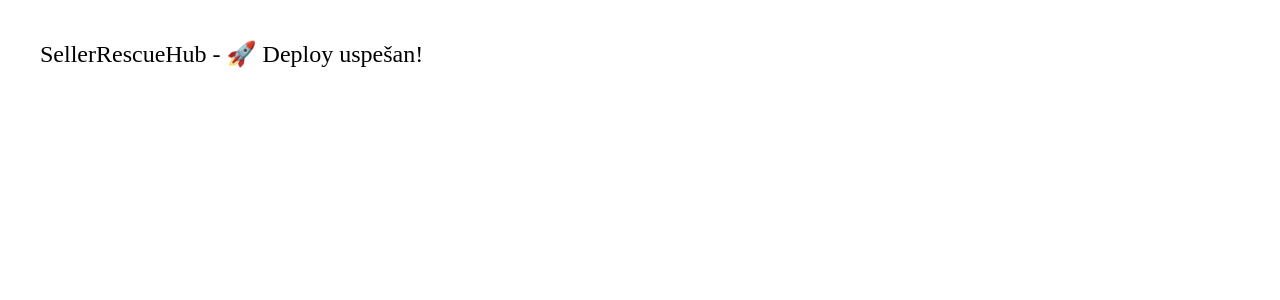
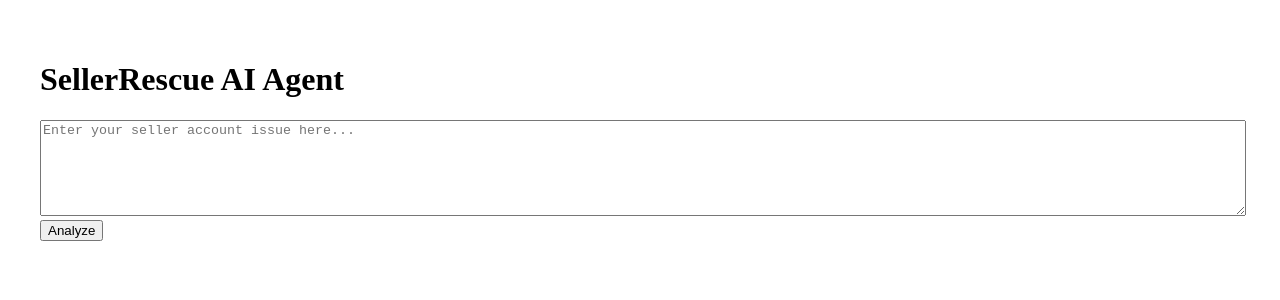
Before and after one commit to boskovasiljevic90/sellerrescue, a Next.js app: page / in a window 1280 px wide. Shown: the top 300 px of the page. Built offline with nearby package versions, Linux system fonts and the light colour scheme.

Commit message:
New changes

```diff
--- a/pages/index.js
+++ b/pages/index.js
@@ -1,7 +1,52 @@
+import { useState } from 'react';
+
 export default function Home() {
+  const [query, setQuery] = useState('');
+  const [result, setResult] = useState('');
+  const [loading, setLoading] = useState(false);
+
+  const handleSubmit = async (e) => {
+    e.preventDefault();
+    setLoading(true);
+    setResult('');
+
+    const res = await fetch('/api/agent', {
+      method: 'POST',
+      headers: { 'Content-Type': 'application/json' },
+      body: JSON.stringify({ query })
+    });
+
+    const data = await res.json();
+    setLoading(false);
+
+    if (data.result) {
+      setResult(data.result);
+    } else {
+      setResult('Something went wrong.');
+    }
+  };
+
   return (
-    <div style={{ padding: "2rem", fontSize: "1.5rem" }}>
-      SellerRescueHub - 🚀 Deploy uspešan!
+    <div style={{ padding: '2rem' }}>
+      <h1>SellerRescue AI Agent</h1>
+      <form onSubmit={handleSubmit}>
+        <textarea
+          rows="6"
+          style={{ width: '100%' }}
+          placeholder="Enter your seller account issue here..."
+          value={query}
+          onChange={(e) => setQuery(e.target.value)}
+        />
+        <button type="submit" disabled={loading}>
+          {loading ? 'Analyzing...' : 'Analyze'}
+        </button>
+      </form>
+      {result && (
+        <div style={{ marginTop: '2rem', whiteSpace: 'pre-wrap' }}>
+          <h3>AI Suggestion:</h3>
+          <p>{result}</p>
+        </div>
+      )}
     </div>
   );
 }
```
